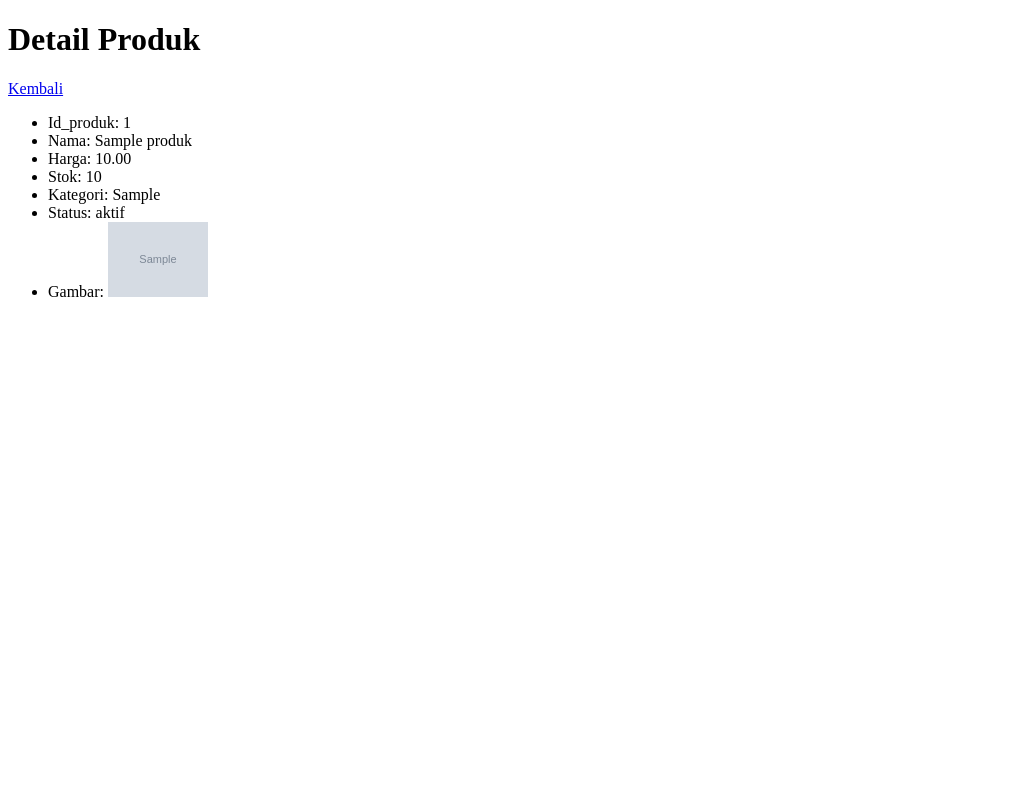
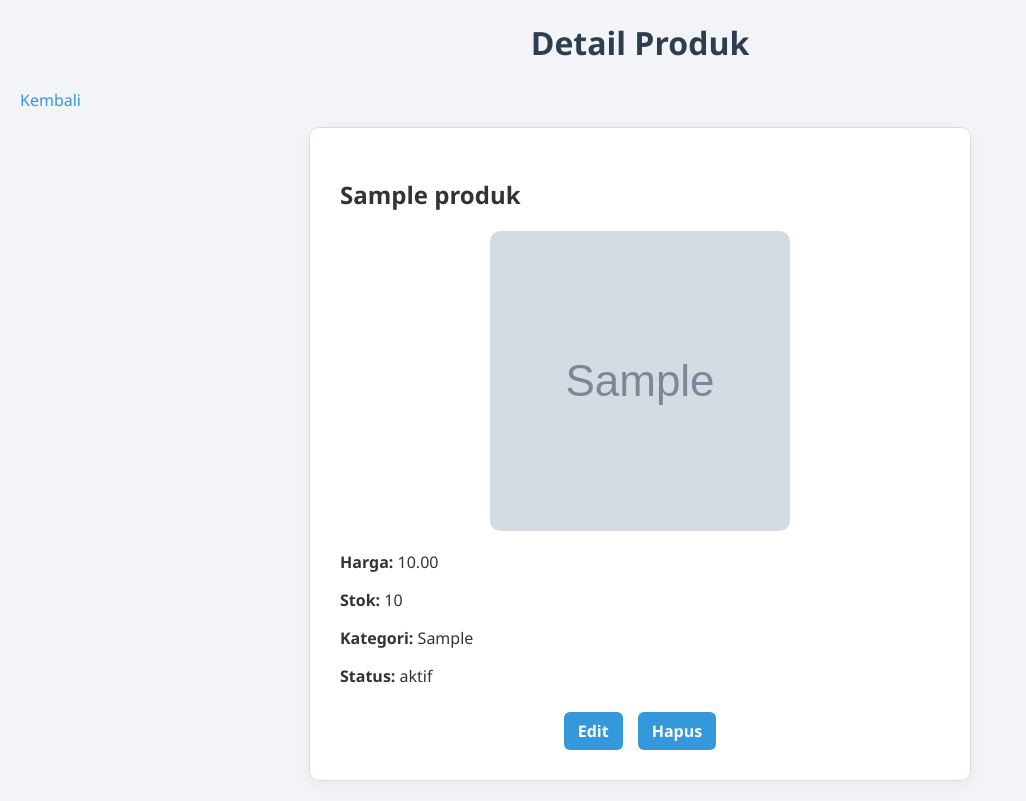
Before and after one commit to AryaWIjaya777/Tugas1BackendIPutuAryaWijayaKusuma, a PHP site: page /detail.php?id=1 in a window 1280 px wide. Shown: the whole page, without its empty margins (0-1026 px from the left). Before the commit the page ends 297 px from the top, so only its background shows below. Run offline with PHP 8.4, Linux system fonts and the light colour scheme; tables that the repository leaves empty hold one stand-in row (values such as "Sample post"); grey boxes marked "Sample" are stand-in pictures.

Commit message:
mengubah html pada detail.php supaya sesuai dengan css yang baru ditambahkan pada style.css

```diff
--- a/css/style.css
+++ b/css/style.css
@@ -155,3 +155,52 @@ form .form-actions a:hover {
   background-color: #e74c3c;
   color: #fff;
 }
+
+.product-detail {
+  max-width: 600px;
+  margin: 0 auto;
+  background-color: #fff;
+  padding: 30px;
+  border-radius: 10px;
+  border: 1px solid #ddd;
+  box-shadow: 0 4px 15px rgba(0, 0, 0, 0.05);
+}
+
+.product-detail img {
+  width: 300px;
+  height: 300px;
+  object-fit: cover;
+  display: block;
+  margin: 0 auto 20px auto;
+  border-radius: 10px;
+}
+
+.product-detail .product-info {
+  font-size: 16px;
+  line-height: 1.6;
+  color: #2c3e50;
+}
+
+.product-detail .product-info span {
+  font-weight: bold;
+}
+
+.product-detail .action-links {
+  margin-top: 25px;
+  display: flex;
+  justify-content: center;
+  gap: 15px;
+}
+
+.product-detail .action-links a {
+  background-color: #3498db;
+  color: #fff;
+  padding: 8px 14px;
+  border-radius: 6px;
+  font-weight: bold;
+  transition: background-color 0.2s;
+}
+
+.product-detail .action-links a:hover {
+  background-color: #2c80b4;
+}
--- a/detail.php
+++ b/detail.php
@@ -15,23 +15,34 @@ $message = '';
 <head>
   <meta charset="UTF-8">
   <title>Detail Produk</title>
+  <link rel="stylesheet" href="css/style.css">
 </head>
 
 <body>
-  <h1>Detail Produk</h1>
-  <p><a href="index.php">Kembali</a></p>
-  <ul>
-    <li>Id_produk: <?php echo $produk['id_produk']; ?></li>
-    <li>Nama: <?php echo Utility::e($produk['nama']); ?></li>
-    <li>Harga: <?php echo $produk['harga']; ?></li>
-    <li>Stok: <?php echo $produk['stok']; ?></li>
-    <li>Kategori: <?php echo Utility::e($produk['kategori']); ?></li>
-    <li>Status: <?php echo Utility::e($produk['status']); ?></li>
-    <li>Gambar: <?php if ($produk['gambar_path']): ?>
-        <img src="uploads/<?php echo Utility::e($produk['gambar_path']); ?>" width="100">
+  <header>
+    <h1>Detail Produk</h1>
+    <p><a class="btn" href="index.php">Kembali</a></p>
+  </header>
+
+  <main>
+    <div class="product-detail">
+      <h2><?php echo Utility::e($produk['nama']); ?></h2>
+      <?php if ($produk['gambar_path']): ?>
+        <img src="uploads/<?php echo Utility::e($produk['gambar_path']); ?>" alt="<?php echo Utility::e($produk['nama']); ?>">
+      <?php else: ?>
+        <div class="no-image">Tidak ada gambar</div>
       <?php endif; ?>
-    </li>
-  </ul>
+      <p><strong>Harga:</strong> <?php echo $produk['harga']; ?></p>
+      <p><strong>Stok:</strong> <?php echo $produk['stok']; ?></p>
+      <p><strong>Kategori:</strong> <?php echo Utility::e($produk['kategori']); ?></p>
+      <p><strong>Status:</strong> <?php echo Utility::e($produk['status']); ?></p>
+
+      <div class="action-links">
+        <a class="btn" href="edit.php?id=<?php echo $produk['id_produk']; ?>">Edit</a>
+        <a class="btn delete" href="delete.php?id=<?php echo $produk['id_produk']; ?>" onclick="return confirm('Yakin hapus?')">Hapus</a>
+      </div>
+    </div>
+  </main>
 </body>
 
 </html>
```
